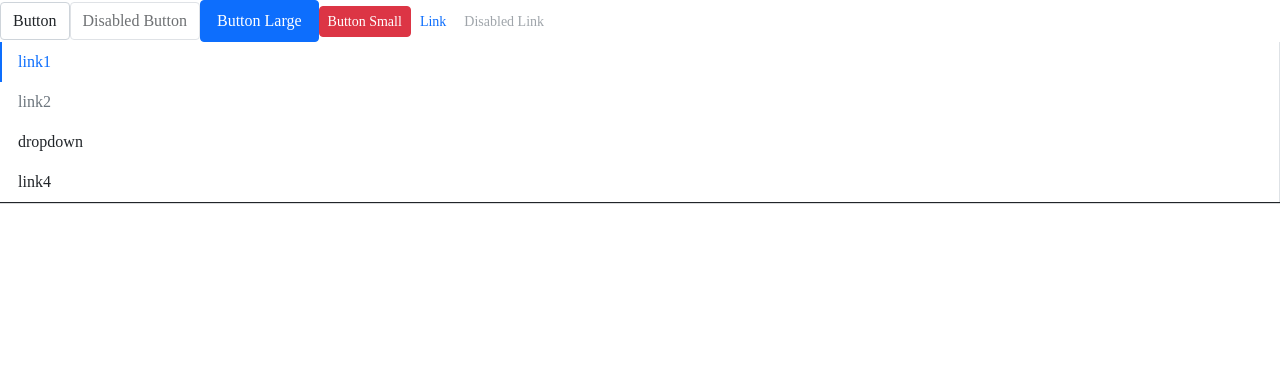
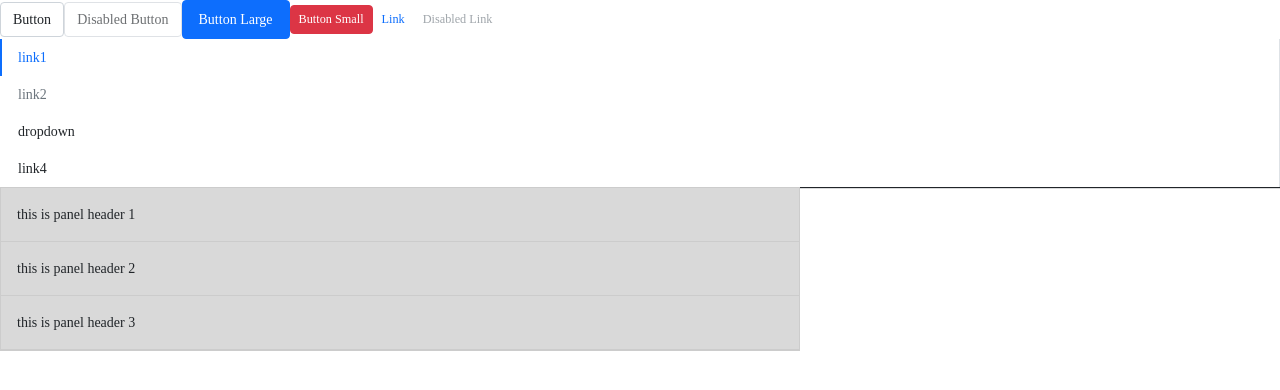
Before and after one commit to lisen6/react-with-ts, a React (Create React App) app: page / in a window 1280 px wide. Shown: the top 390 px of the page. Built offline with nearby package versions, Linux system fonts and the light colour scheme.

Commit message:
add collapse component

```diff
--- a/src/App.tsx
+++ b/src/App.tsx
@@ -3,8 +3,11 @@ import "./styles/index.scss";
 import Button, { ButtonType, ButtonSize } from "./components/Button/button";
 
 import Menu from "./components/Menu/menu";
-import SubMenu from './components/Menu/subMenu'
+import SubMenu from "./components/Menu/subMenu";
 import MenuItem from "./components/Menu/menuItem";
+
+import Collapse from "./components/Collapse/Collapse";
+import Panel from "./components/Collapse/Panel";
 
 function App() {
   return (
@@ -58,6 +61,34 @@ function App() {
           <MenuItem>link4</MenuItem>
         </Menu>
       </div>
+
+      <div className="Collapse-wrapper" style={{ maxWidth: 800 }}>
+        <Collapse
+          // defaultActiveKey={["1", "2", "3"]}
+          // collapsible="disabled"
+          onChange={(index: string[]) => console.log(index, "显示已展开的面板")}
+        >
+          <Panel header="this is panel header 1" index="1">
+            我是children1我是children1我是children1我是children1我是children1我是children1我是children1我是children1我是children1我是children1我是children1我是children1我是children1我是children1我是children1我是children1
+            <Collapse
+              defaultActiveKey={["1"]}
+              onChange={(index: string[]) =>
+                console.log(index, "显示已展开的面板2")
+              }
+            >
+              <Panel header="this is panel header 2" index="1">
+                我是children2
+              </Panel>
+            </Collapse>
+          </Panel>
+          <Panel header="this is panel header 2" index="2">
+            我是children2
+          </Panel>
+          <Panel showArrow={false} header="this is panel header 3" index="3">
+            我是children3
+          </Panel>
+        </Collapse>
+      </div>
     </>
   );
 }
--- /dev/null
+++ b/src/components/Collapse/Collapse.tsx
@@ -0,0 +1,71 @@
+import React, { createContext } from "react";
+import { PanelProps } from "./Panel";
+
+type onChangeCallback = (val: string[]) => void;
+
+export interface CollapseProps {
+  onChange?: onChangeCallback;
+  defaultActiveKey?: string[];
+  accordion?: Boolean;
+  collapsible?: string;
+}
+
+interface ICollapseContext {
+  defaultActiveKey: string[];
+  onChange?: onChangeCallback;
+  accordion?: Boolean;
+  collapsible?: string;
+}
+
+export const CollapseContext = createContext<ICollapseContext>({
+  defaultActiveKey: [],
+});
+
+const Collapse: React.FC<CollapseProps> = (props) => {
+  const {
+    onChange,
+    children,
+    defaultActiveKey,
+    collapsible,
+    accordion,
+  } = props;
+
+  const handleChange = (index: string[]) => {
+    if (onChange) {
+      onChange(index);
+    }
+  };
+  const passedContext: ICollapseContext = {
+    defaultActiveKey: defaultActiveKey || [],
+    onChange: handleChange,
+    accordion,
+    collapsible,
+  };
+
+  const renderChild = () => {
+    return React.Children.map(children, (child) => {
+      const childElement: any = child;
+      // as React.FunctionComponentElement<PanelProps>;
+      const { displayName } = childElement.type;
+      if (displayName === "Panel") {
+        return React.cloneElement(childElement);
+      } else {
+        console.error("Warning: Collapse has a child which is not Panel");
+      }
+    });
+  };
+
+  return (
+    <div style={{ border: "solid 1px #ccc" }}>
+      <CollapseContext.Provider value={passedContext}>
+        {renderChild()}
+      </CollapseContext.Provider>
+    </div>
+  );
+};
+
+Collapse.defaultProps = {
+  defaultActiveKey: [],
+};
+
+export default Collapse;
--- /dev/null
+++ b/src/components/Collapse/Panel.tsx
@@ -0,0 +1,94 @@
+import React, { useContext, useState, useRef, useEffect } from "react";
+import classNames from "classnames";
+
+import { CollapseContext } from "./Collapse";
+
+export interface PanelProps {
+  header?: string;
+  index?: string;
+  showArrow?: Boolean;
+  className?: string;
+  style?: React.CSSProperties;
+}
+
+const Panel: React.FC<PanelProps> = (props) => {
+  const { header, index, showArrow, children, style, className } = props;
+
+  const outLayerRef = useRef(null);
+  const innerLayerRef = useRef(null);
+
+  const context = useContext(CollapseContext);
+
+  const { defaultActiveKey, accordion, collapsible } = context;
+
+  const isOpened = index ? defaultActiveKey.includes(index) : false;
+  const [panelOpen, setPanelOpen] = useState(isOpened);
+
+  const handleClick = (e: React.MouseEvent) => {
+    if (collapsible === "disabled") {
+      e.preventDefault();
+      return;
+    }
+    e.stopPropagation();
+    setPanelOpen(!panelOpen);
+
+    if (index && isOpened && defaultActiveKey) {
+      context.defaultActiveKey = context.defaultActiveKey.filter(
+        (item) => item !== index
+      );
+    } else {
+      index && context.defaultActiveKey.push(index);
+    }
+
+    if (
+      context.onChange &&
+      typeof index === "string" &&
+      context.defaultActiveKey &&
+      !collapsible
+    ) {
+      context.onChange(
+        context.defaultActiveKey.sort((a, b) => parseInt(a) - parseInt(b))
+      );
+    }
+  };
+
+  const HeadClasses = classNames("Panel-head", {
+    "is-disabled": collapsible,
+  });
+
+  const ChildClasses = classNames("Panel-content", className, {
+    "is-active": panelOpen,
+  });
+
+  const IconClasses = classNames("Panel-icon", {
+    "is-active": panelOpen,
+  });
+
+  useEffect(() => {
+    const childElement: any = innerLayerRef.current;
+    const parentElement: any = outLayerRef.current;
+    parentElement.style.height = isOpened
+      ? childElement.getBoundingClientRect().height + "px"
+      : 0;
+  }, [isOpened]);
+
+  return (
+    <div className="collapse-item">
+      <div onClick={handleClick} className={HeadClasses}>
+        {/* {showArrow && <I size={"14px"} className={IconClasses} icon={Down} />} */}
+        {header}
+      </div>
+
+      <div ref={outLayerRef} className={ChildClasses} style={style}>
+        <span ref={innerLayerRef}>{children}</span>
+      </div>
+    </div>
+  );
+};
+
+Panel.displayName = "Panel";
+Panel.defaultProps = {
+  showArrow: true,
+};
+
+export default Panel;
--- /dev/null
+++ b/src/components/Collapse/_style.scss
@@ -0,0 +1,34 @@
+.Panel-head {
+  display: flex;
+  align-items: center;
+  padding: $panel-item-padding-y $panel-item-padding-x;
+  border-bottom: solid $panel-item-border-width $panel-item-border-color;
+  background: $panel-item-background;
+  cursor: pointer;
+  &.is-disabled {
+    cursor: not-allowed;
+  }
+  i {
+    margin-right: 10px;
+    transform: rotate(-90deg);
+    transition: transform 0.3s;
+    &.is-active {
+      transform: rotate(0);
+    }
+  }
+}
+
+.Panel-content {
+  box-sizing: border-box;
+  height: $panel-item-not-active-height;
+  opacity: $panel-item-not-active-opacity;
+  overflow: hidden;
+  transition: $panel-item-transition;
+  &.is-active {
+    opacity: $panel-item-active-opacity;
+  }
+  span {
+    display: inline-block;
+    padding: $panel-item-padding-y $panel-item-padding-x;
+  }
+}
--- a/src/styles/_reboot.scss
+++ b/src/styles/_reboot.scss
@@ -9,7 +9,7 @@
  */
 
 html {
-  line-height: 1.15; /* 1 */
+  // line-height: 1.15; /* 1 */
   -webkit-text-size-adjust: 100%; /* 2 */
 }
 
@@ -205,9 +205,9 @@ select {
  */
 
 button,
-[type='button'],
-[type='reset'],
-[type='submit'] {
+[type="button"],
+[type="reset"],
+[type="submit"] {
   -webkit-appearance: button;
 }
 
@@ -216,9 +216,9 @@ button,
  */
 
 button::-moz-focus-inner,
-[type='button']::-moz-focus-inner,
-[type='reset']::-moz-focus-inner,
-[type='submit']::-moz-focus-inner {
+[type="button"]::-moz-focus-inner,
+[type="reset"]::-moz-focus-inner,
+[type="submit"]::-moz-focus-inner {
   border-style: none;
   padding: 0;
 }
@@ -228,9 +228,9 @@ button::-moz-focus-inner,
  */
 
 button:-moz-focusring,
-[type='button']:-moz-focusring,
-[type='reset']:-moz-focusring,
-[type='submit']:-moz-focusring {
+[type="button"]:-moz-focusring,
+[type="reset"]:-moz-focusring,
+[type="submit"]:-moz-focusring {
   outline: 1px dotted ButtonText;
 }
 
@@ -279,8 +279,8 @@ textarea {
  * 2. Remove the padding in IE 10.
  */
 
-[type='checkbox'],
-[type='radio'] {
+[type="checkbox"],
+[type="radio"] {
   box-sizing: border-box; /* 1 */
   padding: 0; /* 2 */
 }
@@ -289,8 +289,8 @@ textarea {
  * Correct the cursor style of increment and decrement buttons in Chrome.
  */
 
-[type='number']::-webkit-inner-spin-button,
-[type='number']::-webkit-outer-spin-button {
+[type="number"]::-webkit-inner-spin-button,
+[type="number"]::-webkit-outer-spin-button {
   height: auto;
 }
 
@@ -299,7 +299,7 @@ textarea {
  * 2. Correct the outline style in Safari.
  */
 
-[type='search'] {
+[type="search"] {
   -webkit-appearance: textfield; /* 1 */
   outline-offset: -2px; /* 2 */
 }
@@ -308,7 +308,7 @@ textarea {
  * Remove the inner padding in Chrome and Safari on macOS.
  */
 
-[type='search']::-webkit-search-decoration {
+[type="search"]::-webkit-search-decoration {
   -webkit-appearance: none;
 }
 
--- a/src/styles/_variables.scss
+++ b/src/styles/_variables.scss
@@ -32,7 +32,7 @@ $light: $gray-100 !default;
 $dark: $gray-800 !default;
 
 // 字体大小
-$font-size-base: 1rem !default;
+$font-size-base: 14px !default;
 $font-size-lg: $font-size-base * 1.25 !default;
 $font-size-sm: $font-size-base * 0.875 !default;
 
@@ -123,3 +123,18 @@ $menu-item-padding-x: 1rem !default;
 $menu-item-active-color: $primary !default;
 $menu-item-active-border-width: 2px !default;
 $menu-item-disabled-color: $gray-600 !default;
+
+// collapse => panel-head
+$panel-item-padding-y: 16px !default;
+$panel-item-padding-x: 16px !default;
+$panel-item-border-width: 1px !default;
+$panel-item-border-color: #ccc !default;
+$panel-item-background: #d9d9d9 !default;
+
+// collapse => panel-content-default
+$panel-item-not-active-height: 0 !default;
+$panel-item-not-active-opacity: 0 !default;
+
+// collapse => panel-content-active
+$panel-item-active-opacity: 1 !default;
+$panel-item-transition: height 0.3s;
--- a/src/styles/index.scss
+++ b/src/styles/index.scss
@@ -11,4 +11,7 @@
 @import "../components/Button/style";
 
 // menu
-@import "../components//Menu/style";
+@import "../components/Menu/style";
+
+// collapse
+@import "../components/Collapse/style";
```
Also changed, not shown: tsconfig.json (+2 -8 lines), 1 other file (tests, documents, lock files or other folders).
